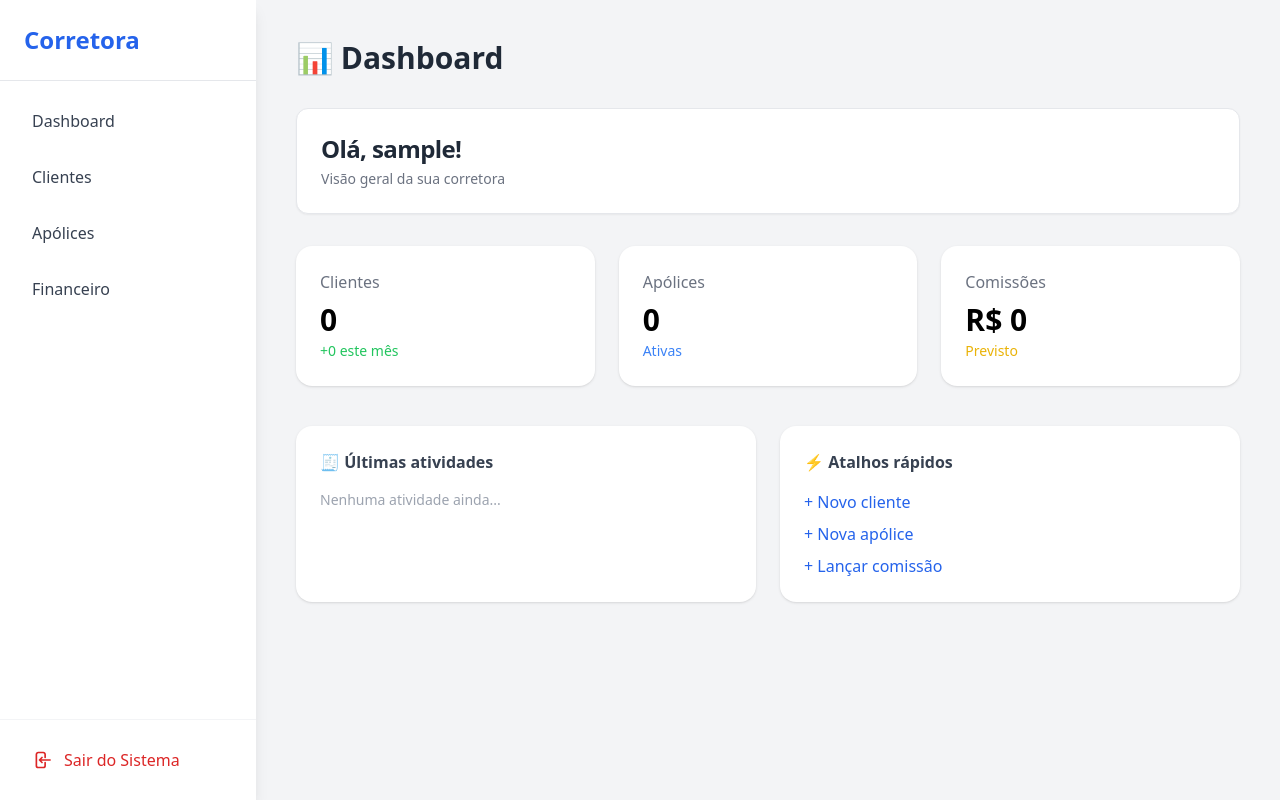
After one commit to GerardoMadeira/corretora, a Django app: page /dashboard/ in a window 1280 px wide. The commit adds this page. Run offline with Django 5.2, Linux system fonts and the light colour scheme; the visitor is signed in with stand-in values (Sample User, id 1); some libraries are stand-ins or nearby versions.

Commit message:
dashboard pronta

```diff
--- a/apps/accounts/urls.py
+++ b/apps/accounts/urls.py
@@ -4,7 +4,8 @@ from django.urls import path
 urlpatterns = [
     path(
         "login/",
-        auth_views.LoginView.as_view(template_name="accounts/login.html"),
+        auth_views.LoginView.as_view(template_name="public/login.html"),
         name="login",
     ),
+    path("logout/", auth_views.LogoutView.as_view(), name="logout"),
 ]
--- /dev/null
+++ b/apps/dashboard/urls.py
@@ -0,0 +1,6 @@
+from django.urls import path
+from .views import DashboardView
+
+urlpatterns = [
+    path("", DashboardView.as_view(), name="dashboard"),
+]
--- a/apps/dashboard/views.py
+++ b/apps/dashboard/views.py
@@ -1,3 +1,11 @@
+from django.contrib.auth.mixins import LoginRequiredMixin
 from django.shortcuts import render
+from django.views import View
 
-# Create your views here.
+
+class DashboardView(LoginRequiredMixin, View):
+    def get(self, request):
+
+        context = {"usuario": request.user}
+
+        return render(request, "dashboard/dashboard.html", context)
--- a/config/settings.py
+++ b/config/settings.py
@@ -152,8 +152,9 @@ STORAGES = {
 MEDIA_URL = "media/"
 MEDIA_ROOT = BASE_DIR / "media"
 
-LOGIN_REDIRECT_URL = "/"
-LOGOUT_REDIRECT_URL = "/"
+LOGIN_URL = "/accounts/login/"
+LOGIN_REDIRECT_URL = "/dashboard/"
+LOGOUT_REDIRECT_URL = "home"
 
 CSRF_TRUSTED_ORIGINS = [
     "https://teste-corretora-gerardo-ajf4ebate7atare9.eastus-01.azurewebsites.net",
--- a/config/urls.py
+++ b/config/urls.py
@@ -10,7 +10,7 @@ Function views
 Class-based views
     1. Add an import:  from other_app.views import Home
     2. Add a URL to urlpatterns:  path('', Home.as_view(), name='home')
-Including another URLconf
+Including another URLc  onf
     1. Import the include() function: from django.urls import include, path
     2. Add a URL to urlpatterns:  path('blog/', include('blog.urls'))
 """
@@ -20,10 +20,12 @@ from django.conf.urls.static import static
 from django.contrib import admin
 from django.urls import include, path
 
+
 urlpatterns = [
     path("admin/", admin.site.urls),
     path("", include("apps.core.urls")),
     path("accounts/", include("apps.accounts.urls")),
+    path("dashboard/", include("apps.dashboard.urls")),
 ]
 
 
--- a/templates/base.html
+++ b/templates/base.html
@@ -1,20 +1,65 @@
 <!DOCTYPE html>
 <html lang="pt-br">
+
 <head>
     <meta charset="UTF-8">
     <meta name="viewport" content="width=device-width, initial-scale=1.0">
+    <title>{% block title %}Sistema{% endblock %}</title>
+    <script src="https://cdn.tailwindcss.com"></script>
+</head>
 
-    <title>{% block title %}Corretora{% endblock %}</title>
+<body class="bg-gray-100">
 
-    <script src="https://unpkg.com/htmx.org@1.9.12"></script>
+    <div class="flex min-h-screen">
 
-</head>
-<body>
+        <aside class="w-64 bg-white shadow-lg flex flex-col justify-between">
 
-    <h1>Sistema Corretora</h1>
+            <div>
+                <div class="p-6 border-b">
+                    <h1 class="text-2xl font-bold text-blue-600">
+                        Corretora
+                    </h1>
+                </div>
 
-    {% block content %}
-    {% endblock %}
+                <nav class="p-4 space-y-2">
+                    <a href="{% url 'dashboard' %}" class="block px-4 py-3 rounded-xl hover:bg-blue-50 text-gray-700 font-medium transition">
+                        Dashboard
+                    </a>
+
+                    <a href="#" class="block px-4 py-3 rounded-xl hover:bg-blue-50 text-gray-700 font-medium transition">
+                        Clientes
+                    </a>
+
+                    <a href="#" class="block px-4 py-3 rounded-xl hover:bg-blue-50 text-gray-700 font-medium transition">
+                        Apólices
+                    </a>
+
+                    <a href="#" class="block px-4 py-3 rounded-xl hover:bg-blue-50 text-gray-700 font-medium transition">
+                        Financeiro
+                    </a>
+                </nav>
+            </div>
+
+            <div class="p-4 border-t border-gray-100">
+                <form action="{% url 'logout' %}" method="post" class="w-full">
+                    {% csrf_token %}
+                    <button type="submit" class="w-full flex items-center gap-3 px-4 py-3 rounded-xl text-red-600 font-medium hover:bg-red-50 transition text-left">
+                        <svg xmlns="http://www.w3.org/2000/svg" fill="none" viewBox="0 0 24 24" stroke-width="2" stroke="currentColor" class="w-5 h-5">
+                            <path stroke-linecap="round" stroke-linejoin="round" d="M15.75 9V5.25A2.25 2.25 0 0 0 13.5 3h-6a2.25 2.25 0 0 0-2.25 2.25v13.5A2.25 2.25 0 0 0 7.5 21h6a2.25 2.25 0 0 0 2.25-2.25V15M12 9l-3 3m0 0 3 3m-3-3h12.75" />
+                        </svg>
+                        Sair do Sistema
+                    </button>
+                </form>
+            </div>
+
+        </aside>
+
+        <main class="flex-1 p-10">
+            {% block content %}
+            {% endblock %}
+        </main>
+
+    </div>
 
 </body>
 </html>
--- /dev/null
+++ b/templates/dashboard/dashboard.html
@@ -0,0 +1,88 @@
+{% extends 'base.html' %}
+
+{% block title %}Dashboard{% endblock %}
+
+{% block content %}
+
+<!-- TÍTULO -->
+<div class="mb-8">
+    <h1 class="text-3xl font-bold text-gray-800">
+        📊 Dashboard
+    </h1>
+</div>
+
+    <div class="w-full bg-white border border-gray-200 p-6 text-gray-900 rounded-xl shadow-sm mb-8">
+    <h2 class="text-2xl font-bold tracking-tight text-gray-800">
+        Olá, {{ usuario.username }}!
+    </h2>
+    <p class="text-gray-500 text-sm mt-1">
+        Visão geral da sua corretora
+    </p>
+</div>
+
+<!-- CARDS -->
+<div class="grid grid-cols-1 md:grid-cols-3 gap-6">
+
+    <!-- Clientes -->
+    <div class="bg-white p-6 rounded-2xl shadow hover:shadow-md transition">
+        <h2 class="text-gray-500 font-medium">Clientes</h2>
+        <p class="text-3xl font-bold mt-2">0</p>
+        <span class="text-sm text-green-500">+0 este mês</span>
+    </div>
+
+    <!-- Apólices -->
+    <div class="bg-white p-6 rounded-2xl shadow hover:shadow-md transition">
+        <h2 class="text-gray-500 font-medium">Apólices</h2>
+        <p class="text-3xl font-bold mt-2">0</p>
+        <span class="text-sm text-blue-500">Ativas</span>
+    </div>
+
+    <!-- Financeiro -->
+    <div class="bg-white p-6 rounded-2xl shadow hover:shadow-md transition">
+        <h2 class="text-gray-500 font-medium">Comissões</h2>
+        <p class="text-3xl font-bold mt-2">R$ 0</p>
+        <span class="text-sm text-yellow-500">Previsto</span>
+    </div>
+
+</div>
+
+<!-- ÁREA FUTURA -->
+<div class="mt-10 grid grid-cols-1 md:grid-cols-2 gap-6">
+
+    <!-- Atividades recentes -->
+    <div class="bg-white p-6 rounded-2xl shadow">
+        <h2 class="font-semibold text-gray-700 mb-4">
+            🧾 Últimas atividades
+        </h2>
+
+        <p class="text-gray-400 text-sm">
+            Nenhuma atividade ainda...
+        </p>
+    </div>
+
+    <!-- Atalhos -->
+    <div class="bg-white p-6 rounded-2xl shadow">
+        <h2 class="font-semibold text-gray-700 mb-4">
+            ⚡ Atalhos rápidos
+        </h2>
+
+        <div class="space-y-2">
+
+            <a href="#" class="block text-blue-600 hover:underline">
+                + Novo cliente
+            </a>
+
+            <a href="#" class="block text-blue-600 hover:underline">
+                + Nova apólice
+            </a>
+
+            <a href="#" class="block text-blue-600 hover:underline">
+                + Lançar comissão
+            </a>
+
+        </div>
+    </div>
+
+</div>
+
+{% endblock %}
```
Also changed, not shown: apps/clientes/views.py (+6 -1 lines), templates/public/home.html (+14 -1 lines), templates/public/login.html (added, +109 -0 lines).
